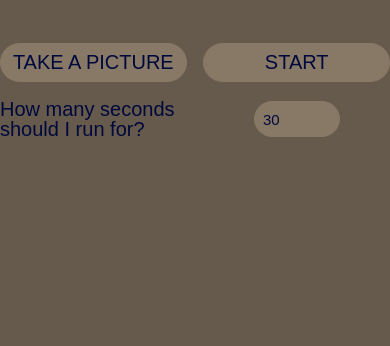
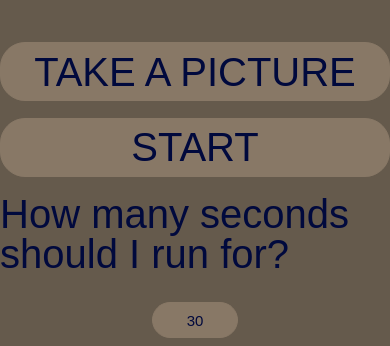
Before and after one commit to hockey4life63/webCamMosaic, a website: page index.html in a window 390 px wide. Shown: the top 346 px of the page. Drawn offline with Linux system fonts and the light colour scheme.

Commit message:
adjusted ui size for mobile. closes #3

```diff
--- a/style.css
+++ b/style.css
@@ -20,14 +20,13 @@ body {
     font-family: Arial, Helvetica, sans-serif;
     background-color: var(--bg);
     color: var(--txt);
-    font-size: 20px;
+    font-size: 40px;
 }
 
 .btn-group {
     display: grid;
-    grid-template-rows: 1fr 1fr;
-    grid-template-columns: 1fr 1fr;
-    grid-column-gap: 2vh;
+    grid-template-rows: 1fr 1fr auto 1fr;
+    grid-template-columns: 1fr;
     grid-row-gap: 2vh;
     align-items: center;
     margin-top: 5vh;
@@ -48,23 +47,20 @@ body {
 
 .picture-btn {
     grid-row: 1;
-    grid-column: 1;
 }
 
 .start-btn {
-    grid-row: 1;
-    grid-column: 2;
+    grid-row: 2;
 }
 
 .run-length {
-    grid-row: 2;
-    grid-column: 1;
+    grid-row: 3;
 }
 
 .second-input {
-    grid-row: 2;
-    grid-column: 2;
+    grid-row: 4;
     justify-self: center;
+    text-align: center;
 }
 
 .input-styling {
```
